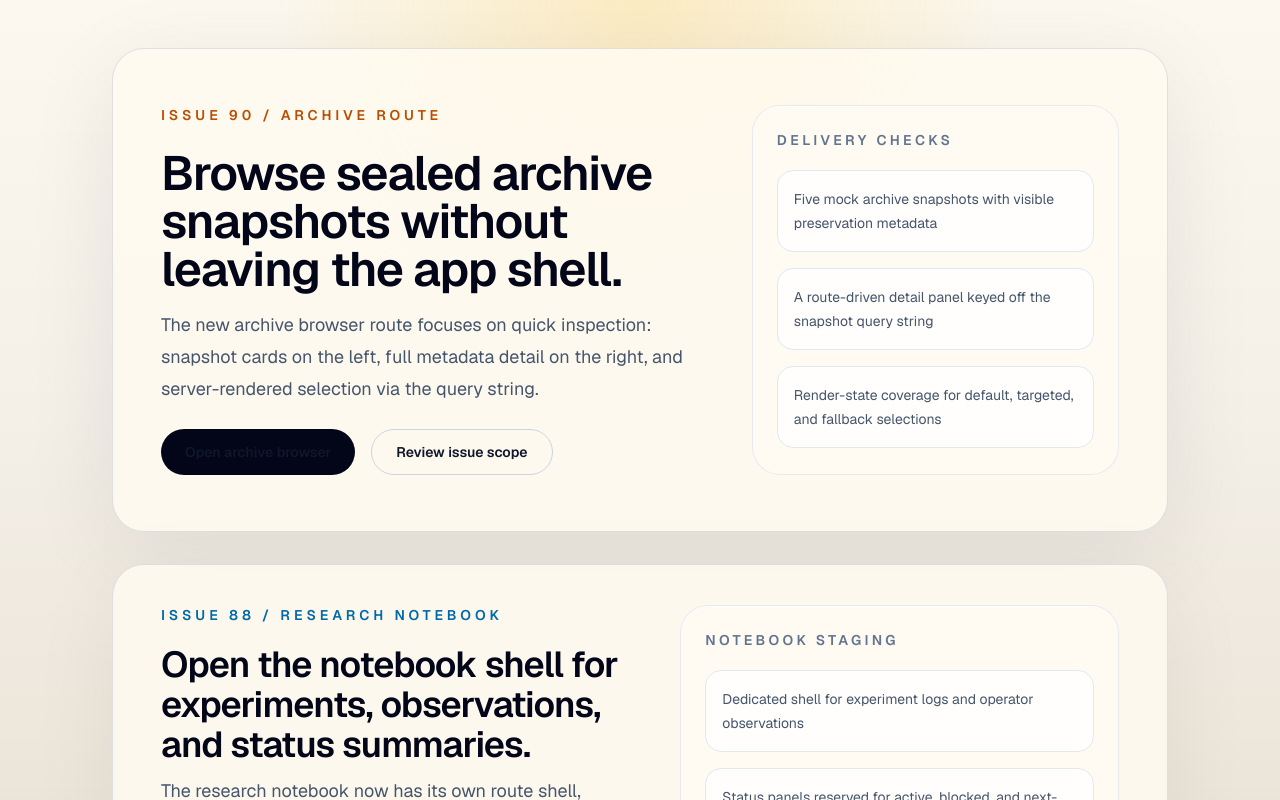
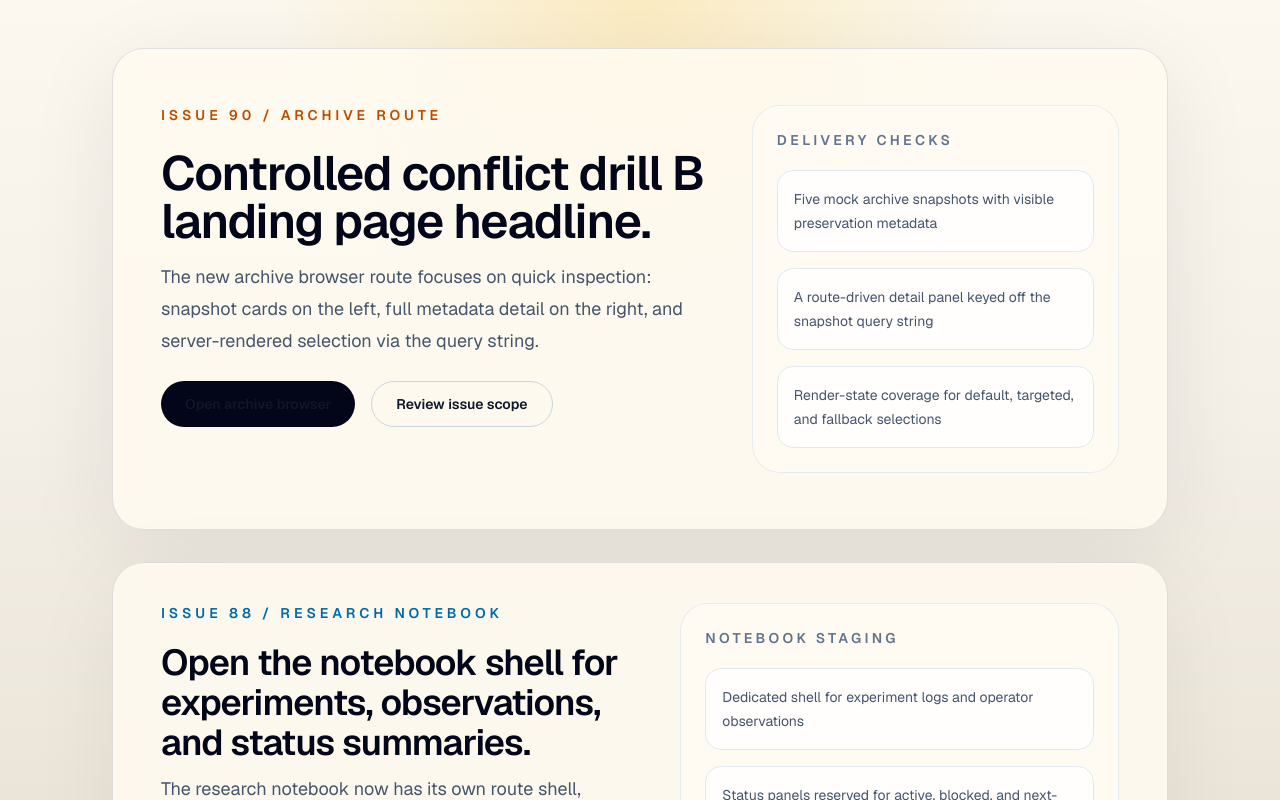
Before and after one commit to iamasx/api-test, a Next.js app: page / in a window 1280 px wide. Shown: the top 800 px of the page. Built offline with nearby package versions, Linux system fonts and the light colour scheme.

Commit message:
chore: update landing headline for conflict drill

```diff
--- a/src/app/page.tsx
+++ b/src/app/page.tsx
@@ -23,7 +23,7 @@ export default function Home() {
             </p>
             <div className="space-y-4">
               <h1 className="max-w-3xl text-4xl font-semibold tracking-tight text-slate-950 sm:text-5xl">
-                Browse sealed archive snapshots without leaving the app shell.
+                Controlled conflict drill B landing page headline.
               </h1>
               <p className="max-w-2xl text-lg leading-8 text-slate-600">
                 The new archive browser route focuses on quick inspection:
```
